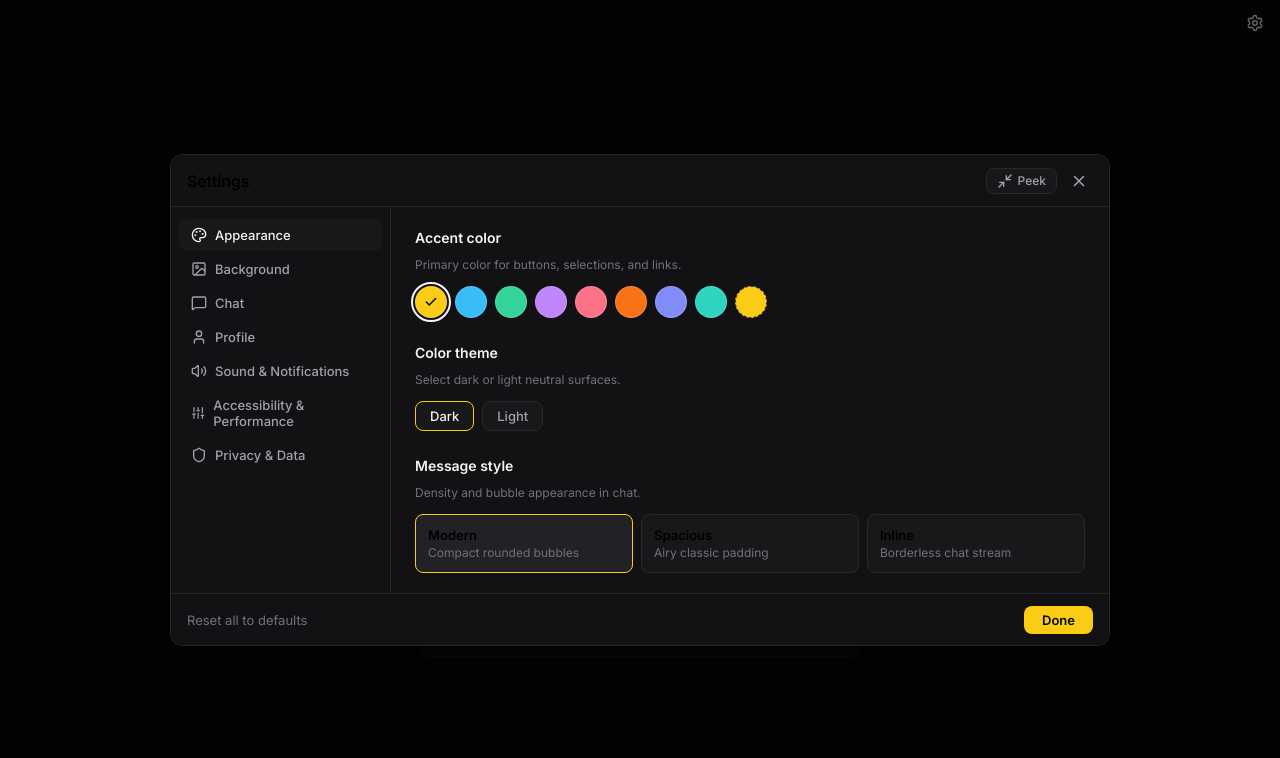
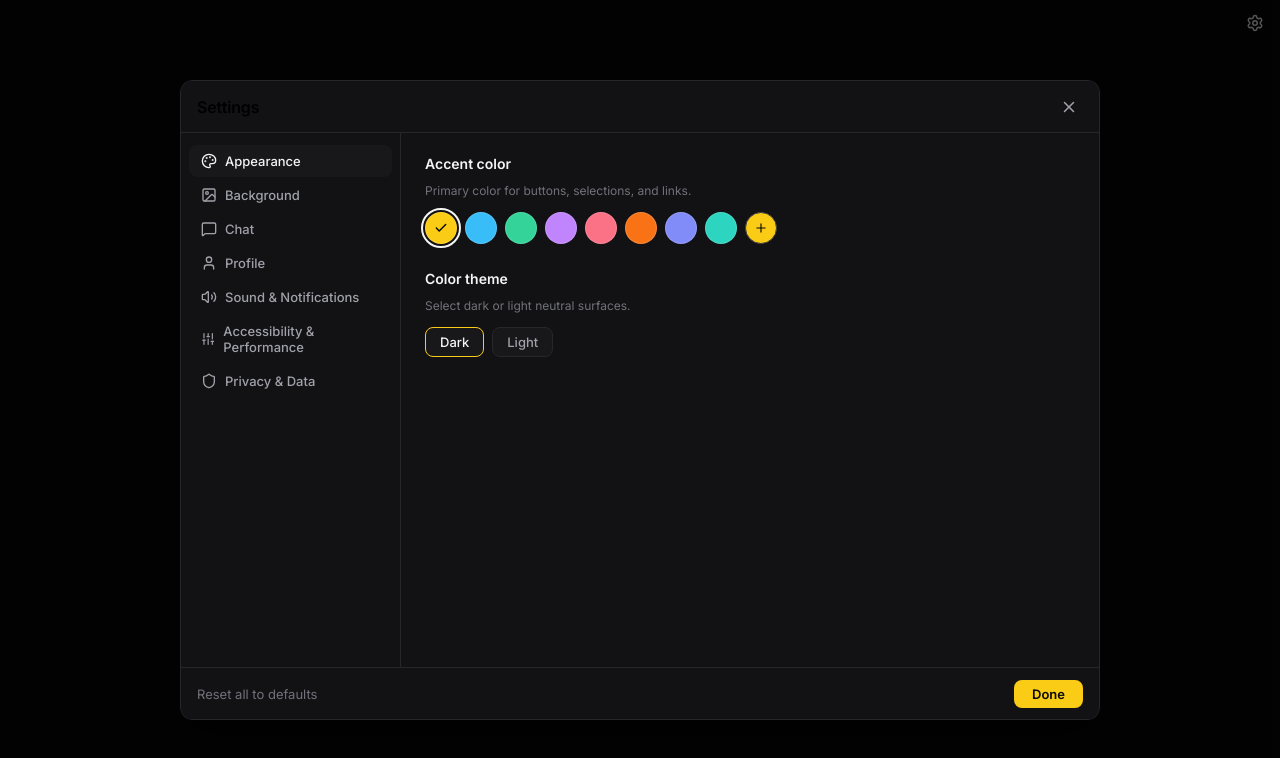
Before and after one commit to dinolorenzini/loopin, a React (Vite) app: page / in a window 1280 px wide. Both pictures are taken after a click on the button "Open Settings". Shown: the top 758 px of the page. Built offline with nearby package versions, Linux system fonts and the light colour scheme.

Commit message:
Fix settings consistent sizing, remove peek mode, fix bg thumbnails, swatch, and prevent autofill

```diff
--- a/src/client/components/HomePage.tsx
+++ b/src/client/components/HomePage.tsx
@@ -348,7 +348,8 @@ export const HomePage: React.FC<HomePageProps> = ({
                 </span>
                 <input
                   id="join-chat-input"
-                  type="text"
+                  name="room_search_code"
+                  type="search"
                   value={joinInput}
                   onChange={(e) => {
                     setJoinInput(e.target.value);
@@ -357,6 +358,12 @@ export const HomePage: React.FC<HomePageProps> = ({
                   placeholder="e.g. swift-fox-42 or loopin.chat/my-room"
                   className={`text-input home-room-input ${joinError ? "input-has-error" : ""}`}
                   autoComplete="off"
+                  autoCorrect="off"
+                  autoCapitalize="none"
+                  spellCheck={false}
+                  data-1p-ignore="true"
+                  data-lpignore="true"
+                  data-form-type="other"
                   autoFocus
                 />
               </div>
@@ -388,7 +395,8 @@ export const HomePage: React.FC<HomePageProps> = ({
                 <span className="room-input-prefix">#</span>
                 <input
                   id="create-slug-input"
-                  type="text"
+                  name="custom_slug_search"
+                  type="search"
                   value={createSlug}
                   onChange={(e) => {
                     const cleaned = e.target.value.toLowerCase().replace(/[^a-z0-9_-]/g, "");
@@ -400,6 +408,12 @@ export const HomePage: React.FC<HomePageProps> = ({
                   className={`text-input home-room-input ${createError ? "input-has-error" : ""}`}
                   maxLength={64}
                   autoComplete="off"
+                  autoCorrect="off"
+                  autoCapitalize="none"
+                  spellCheck={false}
+                  data-1p-ignore="true"
+                  data-lpignore="true"
+                  data-form-type="other"
                   autoFocus
                 />
                 <button
--- a/src/client/components/SettingsModal.tsx
+++ b/src/client/components/SettingsModal.tsx
@@ -1,4 +1,4 @@
-import React, { useRef, useEffect, useState, useId } from "react";
+import React, { useRef, useEffect, useState } from "react";
 import {
   X,
   Palette,
@@ -8,21 +8,17 @@ import {
   Volume2,
   Sliders,
   Shield,
-  Eye,
   RotateCcw,
   Sparkles,
-  Maximize2,
-  Minimize2,
   AlertTriangle,
   Check,
-  ChevronDown,
+  Plus,
   type LucideIcon,
 } from "lucide-react";
 import {
   useSettings,
   THEME_PRESETS,
   BACKGROUND_LIST,
-  getAccessibleTextColor,
   DEFAULT_BG_CONFIG,
   type SettingsCategory,
   type BackgroundType,
@@ -132,7 +128,6 @@ export const SettingsModal: React.FC<SettingsModalProps> = ({
     return initialCategory || settings.activeCategory || "appearance";
   });
 
-  const [isPeek, setIsPeek] = useState<boolean>(settings.isPeek || false);
   const [hoveredBg, setHoveredBg] = useState<BackgroundType | null>(null);
   const [confirmClear, setConfirmClear] = useState(false);
 
@@ -161,7 +156,7 @@ export const SettingsModal: React.FC<SettingsModalProps> = ({
 
     if (isOpen) {
       setConfirmClear(false);
-      if (!isPeek && !dialog.open) {
+      if (!dialog.open) {
         dialog.showModal();
       }
     } else {
@@ -170,7 +165,7 @@ export const SettingsModal: React.FC<SettingsModalProps> = ({
       }
       triggerRef?.current?.focus();
     }
-  }, [isOpen, isPeek, triggerRef]);
+  }, [isOpen, triggerRef]);
 
   // Handle Tab Switch & Remember
   const handleSelectTab = (tab: SettingsCategory) => {
@@ -178,20 +173,6 @@ export const SettingsModal: React.FC<SettingsModalProps> = ({
     updateSetting("activeCategory", tab);
     if (contentPaneRef.current) {
       contentPaneRef.current.scrollTop = 0;
-    }
-  };
-
-  const handleTogglePeek = () => {
-    const nextPeek = !isPeek;
-    setIsPeek(nextPeek);
-    updateSetting("isPeek", nextPeek);
-    const dialog = dialogRef.current;
-    if (!dialog) return;
-
-    if (nextPeek) {
-      if (dialog.open) dialog.close();
-    } else {
-      if (!dialog.open) dialog.showModal();
     }
   };
 
@@ -252,44 +233,25 @@ export const SettingsModal: React.FC<SettingsModalProps> = ({
 
   if (!isOpen) return null;
 
-  const modalInner = (
-    <div className={`settings-box-container ${isPeek ? "peek-mode" : "dialog-mode"}`}>
-      {/* Header */}
+  return (
+    <dialog
+      ref={dialogRef}
+      className="settings-wide-dialog"
+      aria-labelledby="settings-dialog-title"
+      aria-modal="true"
+      onClose={onClose}
+      onClick={(e) => {
+        if (e.target === dialogRef.current) {
+          onClose();
+        }
+      }}
+    >
+      <div className="settings-box-container">
+        {/* Fixed Header */}
         <div className="settings-header-bar">
-        <div className="settings-header-left">
           <h2 id="settings-dialog-title" className="settings-modal-title">
             Settings
           </h2>
-          {isPeek && (
-            <div className="peek-category-select-wrap">
-              <select
-                value={activeTab}
-                onChange={(e) => handleSelectTab(e.target.value as SettingsCategory)}
-                className="peek-category-dropdown"
-                aria-label="Select settings category"
-              >
-                {categories.map((c) => (
-                  <option key={c.id} value={c.id}>
-                    {c.label}
-                  </option>
-                ))}
-              </select>
-              <ChevronDown size={14} className="peek-select-arrow" />
-            </div>
-          )}
-        </div>
-
-        <div className="settings-header-right">
-          <button
-            type="button"
-            className={`settings-tool-btn ${isPeek ? "active" : ""}`}
-            onClick={handleTogglePeek}
-            title={isPeek ? "Expand to full dialog" : "Peek chat (dock to left)"}
-            aria-label={isPeek ? "Expand to full dialog" : "Peek chat live"}
-          >
-            {isPeek ? <Maximize2 size={16} /> : <Minimize2 size={16} />}
-            <span className="tool-btn-text">{isPeek ? "Expand" : "Peek"}</span>
-          </button>
 
           <button
             type="button"
@@ -301,12 +263,10 @@ export const SettingsModal: React.FC<SettingsModalProps> = ({
             <X size={18} />
           </button>
         </div>
-      </div>
 
-      {/* Main Body */}
+        {/* Consistent Sized Body Split */}
         <div className="settings-body-split">
-        {/* Left Category Rail (Desktop Full Mode) */}
-        {!isPeek && (
+          {/* Left Category Rail (Fixed 220px) */}
           <nav className="settings-category-rail" aria-label="Settings categories">
             {categories.map((cat) => {
               const Icon = cat.icon;
@@ -326,9 +286,8 @@ export const SettingsModal: React.FC<SettingsModalProps> = ({
               );
             })}
           </nav>
-        )}
 
-        {/* Right Content Pane (Scrollable) */}
+          {/* Right Content Pane (Always Scrollable, Never Resizes Modal) */}
           <div className="settings-content-pane" ref={contentPaneRef}>
             {/* 1. APPEARANCE */}
             {activeTab === "appearance" && (
@@ -360,11 +319,14 @@ export const SettingsModal: React.FC<SettingsModalProps> = ({
                         value={settings.themeColor}
                         onChange={(e) => updateSetting("themeColor", e.target.value)}
                         className="custom-hex-hidden-input"
+                        aria-label="Custom Hex Color Picker"
                       />
                       <span
                         className="custom-hex-swatch-circle"
                         style={{ backgroundColor: settings.themeColor }}
-                    />
+                      >
+                        <Plus size={14} color="#09090b" />
+                      </span>
                     </label>
                   </div>
                 </div>
@@ -386,30 +348,6 @@ export const SettingsModal: React.FC<SettingsModalProps> = ({
                         onClick={() => updateSetting("themeMode", m.id)}
                       >
                         {m.label}
-                    </button>
-                  ))}
-                </div>
-              </div>
-
-              <div className="pane-section">
-                <h3 className="section-title">Message style</h3>
-                <p className="section-desc">Density and bubble appearance in chat.</p>
-                <div className="option-choice-grid">
-                  {(
-                    [
-                      { id: "modern", label: "Modern", desc: "Compact rounded bubbles" },
-                      { id: "spacious", label: "Spacious", desc: "Airy classic padding" },
-                      { id: "inline", label: "Inline", desc: "Borderless chat stream" },
-                    ] as { id: MessageStyle; label: string; desc: string }[]
-                  ).map((style) => (
-                    <button
-                      key={style.id}
-                      type="button"
-                      className={`option-choice-card ${settings.messageStyle === style.id ? "selected" : ""}`}
-                      onClick={() => updateSetting("messageStyle", style.id)}
-                    >
-                      <span className="choice-card-title">{style.label}</span>
-                      <span className="choice-card-desc">{style.desc}</span>
                       </button>
                     ))}
                   </div>
@@ -976,28 +914,6 @@ export const SettingsModal: React.FC<SettingsModalProps> = ({
           </button>
         </div>
       </div>
-  );
-
-  // When Peek mode is active, render docked solid panel without native <dialog> backdrop
-  if (isPeek) {
-    return <aside className="settings-peek-panel" aria-label="Settings peek pane">{modalInner}</aside>;
-  }
-
-  // Full two-pane dialog
-  return (
-    <dialog
-      ref={dialogRef}
-      className="settings-wide-dialog"
-      aria-labelledby="settings-dialog-title"
-      aria-modal="true"
-      onClose={onClose}
-      onClick={(e) => {
-        if (e.target === dialogRef.current) {
-          onClose();
-        }
-      }}
-    >
-      {modalInner}
     </dialog>
   );
 };
--- a/src/client/hooks/useSettings.tsx
+++ b/src/client/hooks/useSettings.tsx
@@ -51,7 +51,6 @@ export interface SettingsState {
   soundMuted: boolean;
   notificationsEnabled: boolean;
   activeCategory: SettingsCategory;
-  isPeek: boolean;
 }
 
 export const THEME_PRESETS = [
@@ -222,7 +221,6 @@ export const DEFAULT_SETTINGS: SettingsState = {
   soundMuted: false,
   notificationsEnabled: false,
   activeCategory: "appearance",
-  isPeek: false,
 };
 
 export function getAccessibleTextColor(hexColor?: string): string {
--- a/src/client/styles/index.css
+++ b/src/client/styles/index.css
@@ -159,6 +159,17 @@ button, input, textarea, select {
   font-family: inherit;
   color: inherit;
 }
+input[type="search"]::-webkit-search-decoration,
+input[type="search"]::-webkit-search-cancel-button,
+input[type="search"]::-webkit-search-results-button,
+input[type="search"]::-webkit-search-results-decoration {
+  display: none;
+  -webkit-appearance: none;
+}
+input[type="search"] {
+  -webkit-appearance: none;
+  appearance: none;
+}
 button {
   background: none;
   border: none;
@@ -199,6 +210,14 @@ button:disabled {
   z-index: 0;
   overflow: hidden;
 }
+.chat-bg-thumbnail {
+  position: absolute !important;
+  inset: 0 !important;
+  width: 100% !important;
+  height: 100% !important;
+  overflow: hidden;
+  z-index: 1;
+}
 .chat-bg-canvas {
   position: absolute;
   inset: 0;
@@ -214,18 +233,25 @@ button:disabled {
   pointer-events: none;
   transition: background-color var(--transition-normal);
 }
+.static-bg-minimal {
+  position: absolute;
+  inset: 0;
+  background-color: #0c0d11;
+}
 .static-bg-doodle {
   position: absolute;
   inset: 0;
-  background-image: radial-gradient(rgba(255, 255, 255, 0.08) 1px, transparent 1px);
-  background-size: 20px 20px;
+  background-color: #0f1015;
+  background-image: radial-gradient(rgba(255, 255, 255, 0.22) 1.5px, transparent 1.5px);
+  background-size: 14px 14px;
 }
 .static-bg-grid {
   position: absolute;
   inset: 0;
-  background-image: linear-gradient(to right, rgba(255, 255, 255, 0.05) 1px, transparent 1px),
-                    linear-gradient(to bottom, rgba(255, 255, 255, 0.05) 1px, transparent 1px);
-  background-size: 32px 32px;
+  background-color: #0b1120;
+  background-image: linear-gradient(to right, rgba(56, 189, 248, 0.25) 1px, transparent 1px),
+                    linear-gradient(to bottom, rgba(56, 189, 248, 0.25) 1px, transparent 1px);
+  background-size: 16px 16px;
 }
 
 /* ── App Layout ── */
@@ -1276,38 +1302,24 @@ button:disabled {
   color: var(--primary-accent);
 }
 
-/* ── Settings Dialog & Peek Mode ── */
+/* ── Settings Dialog ── */
 .settings-wide-dialog {
   margin: auto;
   background: transparent;
   border: none;
   padding: 0;
   outline: none;
-  max-width: 940px;
-  width: 90vw;
+  width: 920px;
+  max-width: 92vw;
+  height: 640px;
   max-height: 85vh;
-  box-shadow: 0 16px 40px rgba(0, 0, 0, 0.5);
+  box-shadow: 0 16px 40px rgba(0, 0, 0, 0.6);
   border-radius: var(--radius-md);
   overflow: hidden;
 }
 .settings-wide-dialog::backdrop {
-  background: rgba(0, 0, 0, 0.6);
-  backdrop-filter: none; /* No heavy backdrop blur */
-}
-
-/* Peek Panel: Collapses to ~360px solid panel on left edge with NO backdrop */
-.settings-peek-panel {
-  position: fixed;
-  top: 48px;
-  left: 0;
-  bottom: 0;
-  width: 360px;
-  background: var(--surface-panel);
-  border-right: 1px solid var(--border-color);
-  z-index: 40;
-  box-shadow: var(--shadow-dropdown);
-  display: flex;
-  flex-direction: column;
+  background: rgba(0, 0, 0, 0.65);
+  backdrop-filter: none;
 }
 
 .settings-box-container {
@@ -1319,10 +1331,6 @@ button:disabled {
   border: 1px solid var(--border-color);
   border-radius: var(--radius-md);
   overflow: hidden;
-}
-.peek-mode {
-  border: none;
-  border-radius: 0;
 }
 
 .settings-header-bar {
@@ -1345,55 +1353,7 @@ button:disabled {
   font-weight: 600;
   letter-spacing: -0.2px;
 }
-.peek-category-select-wrap {
-  position: relative;
-  display: flex;
-  align-items: center;
-}
-.peek-category-dropdown {
-  appearance: none;
-  background: var(--surface-raised);
-  border: 1px solid var(--border-color);
-  border-radius: var(--radius-sm);
-  padding: 4px 26px 4px 10px;
-  font-size: 12px;
-  font-weight: 500;
-  color: var(--text-primary);
-  cursor: pointer;
-}
-.peek-select-arrow {
-  position: absolute;
-  right: 8px;
-  pointer-events: none;
-  color: var(--text-muted);
-}
-
-.settings-header-right {
-  display: flex;
-  align-items: center;
-  gap: var(--space-2);
-}
-.settings-tool-btn {
-  display: flex;
-  align-items: center;
-  gap: 5px;
-  padding: 4px 10px;
-  border-radius: var(--radius-sm);
-  border: 1px solid var(--border-color);
-  background: var(--surface-raised);
-  font-size: 12px;
-  font-weight: 500;
-  color: var(--text-secondary);
-}
-.settings-tool-btn:hover {
-  background-color: var(--surface-hover);
-  color: var(--text-primary);
-}
-.settings-tool-btn.active {
-  background-color: var(--surface-hover);
-  border-color: var(--border-hover);
-  color: var(--text-primary);
-}
+
 .settings-close-icon-btn {
   width: 28px;
   height: 28px;
@@ -1413,11 +1373,13 @@ button:disabled {
   display: flex;
   overflow: hidden;
   position: relative;
+  min-height: 0;
 }
 
 /* Category Rail (Left 220px) */
 .settings-category-rail {
   width: 220px;
+  min-width: 220px;
   border-right: 1px solid var(--border-color);
   padding: var(--space-3) var(--space-2);
   display: flex;
@@ -1425,6 +1387,7 @@ button:disabled {
   gap: 2px;
   background: var(--surface-panel);
   flex-shrink: 0;
+  overflow-y: auto;
 }
 .rail-category-btn {
   display: flex;
@@ -1453,6 +1416,7 @@ button:disabled {
   overflow-y: auto;
   padding: var(--space-5) var(--space-6);
   overscroll-behavior: contain;
+  min-height: 0;
 }
 
 .settings-category-view {
@@ -1500,6 +1464,8 @@ button:disabled {
 .custom-hex-swatch-label {
   position: relative;
   cursor: pointer;
+  display: flex;
+  align-items: center;
 }
 .custom-hex-hidden-input {
   position: absolute;
@@ -1508,11 +1474,18 @@ button:disabled {
   height: 0;
 }
 .custom-hex-swatch-circle {
-  display: block;
+  display: flex;
+  align-items: center;
+  justify-content: center;
   width: 32px;
   height: 32px;
   border-radius: 50%;
-  border: 1px dashed var(--border-hover);
+  border: 1px solid var(--border-hover);
+  transition: transform var(--transition-fast), border-color var(--transition-fast);
+}
+.custom-hex-swatch-label:hover .custom-hex-swatch-circle {
+  transform: scale(1.05);
+  border-color: var(--text-primary);
 }
 
 /* Theme mode pill */
@@ -2670,9 +2643,6 @@ button:disabled {
   .settings-content-pane {
     padding: var(--space-4);
   }
-  .settings-peek-panel {
-    width: 100vw;
-  }
 }
 
 @media (max-width: 440px) {
```
Also changed, not shown: src/client/components/ChatBackground.tsx (+88 -46 lines). Lines whose indentation alone changed are shown as unchanged.
